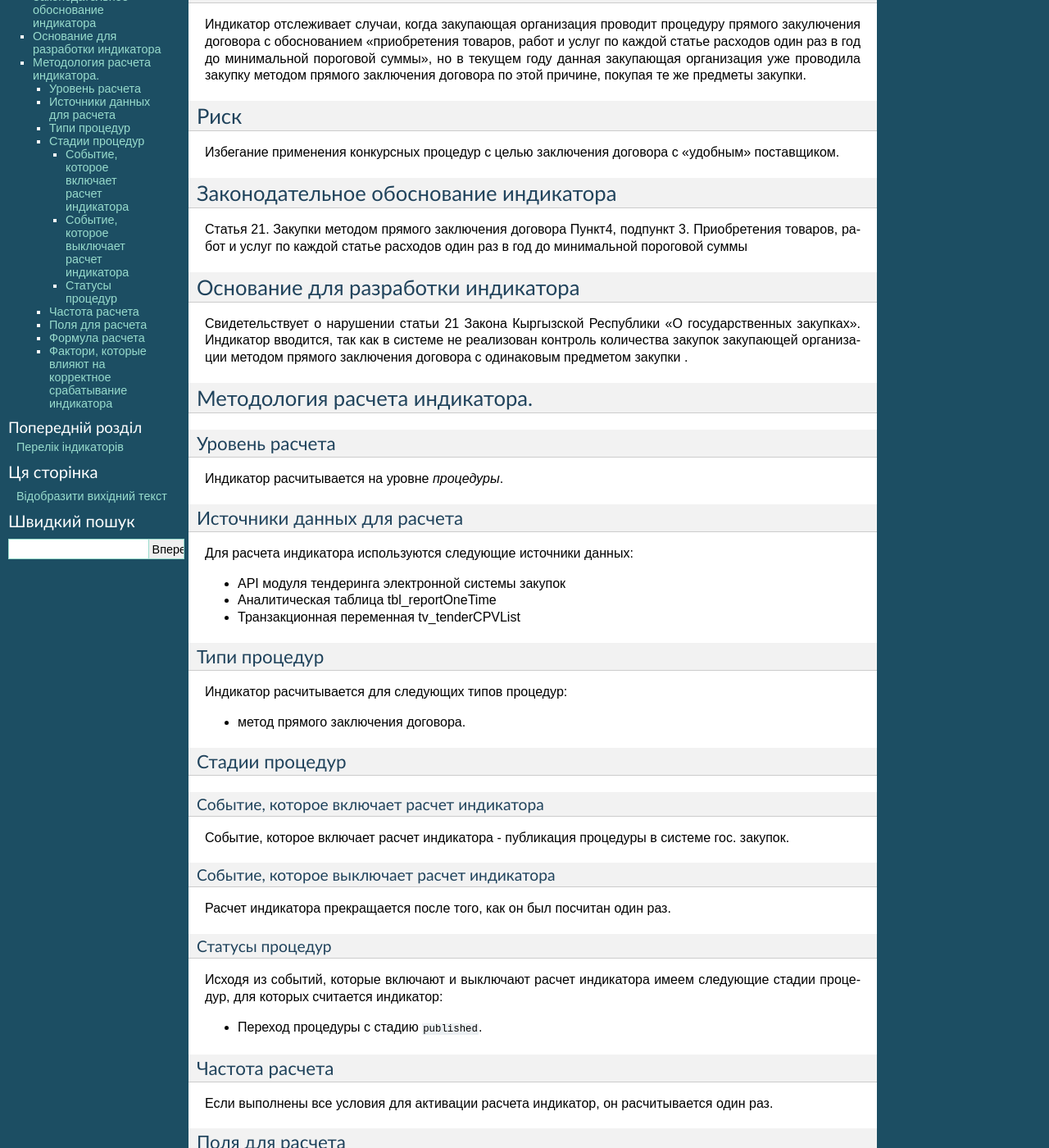
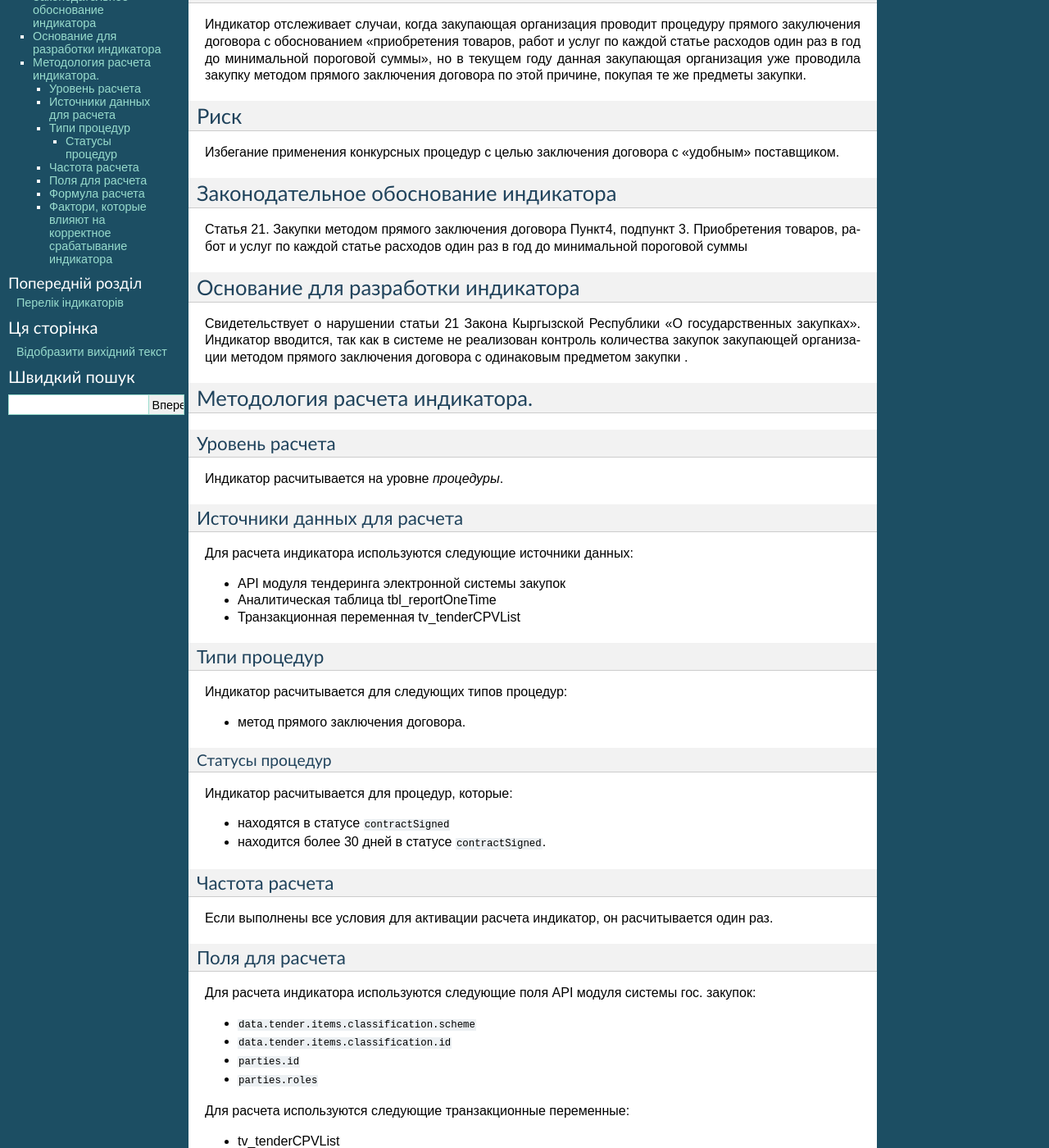
Before and after one commit to dbolshev/Kyrgyzstan-indicators, a Sphinx documentation site: the page built from docs/KRAI1.rst, in a window 1280 px wide and 1400 px high, scrolled down 276 px. Shown: the whole window at 82% size. Built offline with Sphinx 7.4.7, drawn with Linux system fonts in a browser that asks for light colours; pages that are not in the unit, such as notebooks, are missing from menus.

Commit message:
Update KRAI1.rst

```diff
--- a/docs/KRAI1.rst
+++ b/docs/KRAI1.rst
@@ -52,26 +52,13 @@ KRAI1. Повторная закупка методом прямого закл
 - метод прямого заключения договора.
 
 
-Стадии процедур
-===============
-
-Событие, которое включает расчет индикатора
--------------------------------------------
-
-Событие, которое включает расчет индикатора - публикация процедуры в системе гос. закупок.
-
-Событие, которое выключает расчет индикатора
---------------------------------------------
-
-Расчет индикатора прекращается после того, как он был посчитан один раз.
-
-
 Статусы процедур
 ----------------
 
-Исходя из событий, которые включают и выключают расчет индикатора имеем следующие стадии процедур, для которых считается индикатор:
+Индикатор расчитывается для процедур, которые:
 
-- Переход процедуры с стадию ``published``.
+- находятся в статусе ``contractSigned``
+- находится более 30 дней в статусе ``contractSigned``.
 
 
 Частота расчета
```
